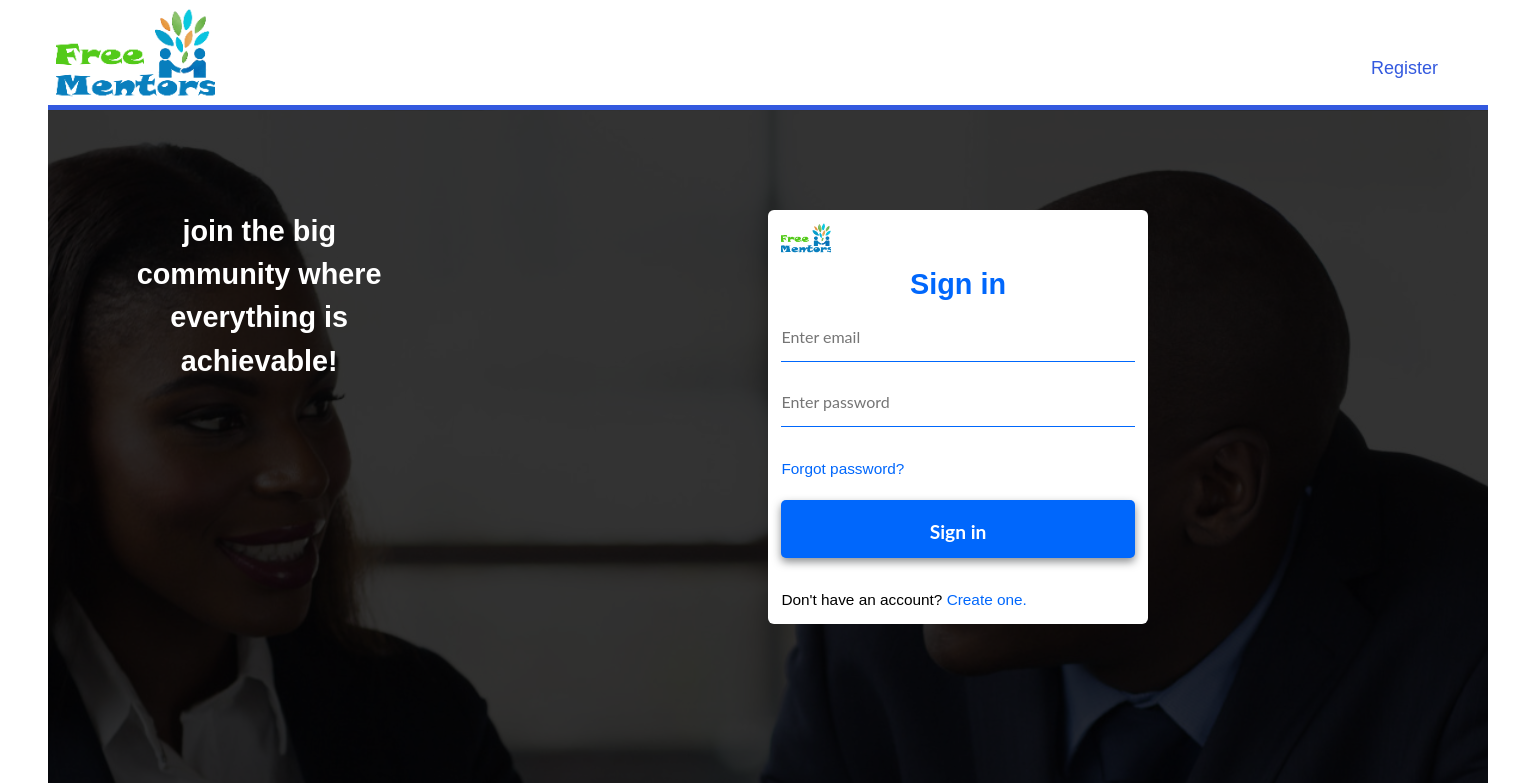
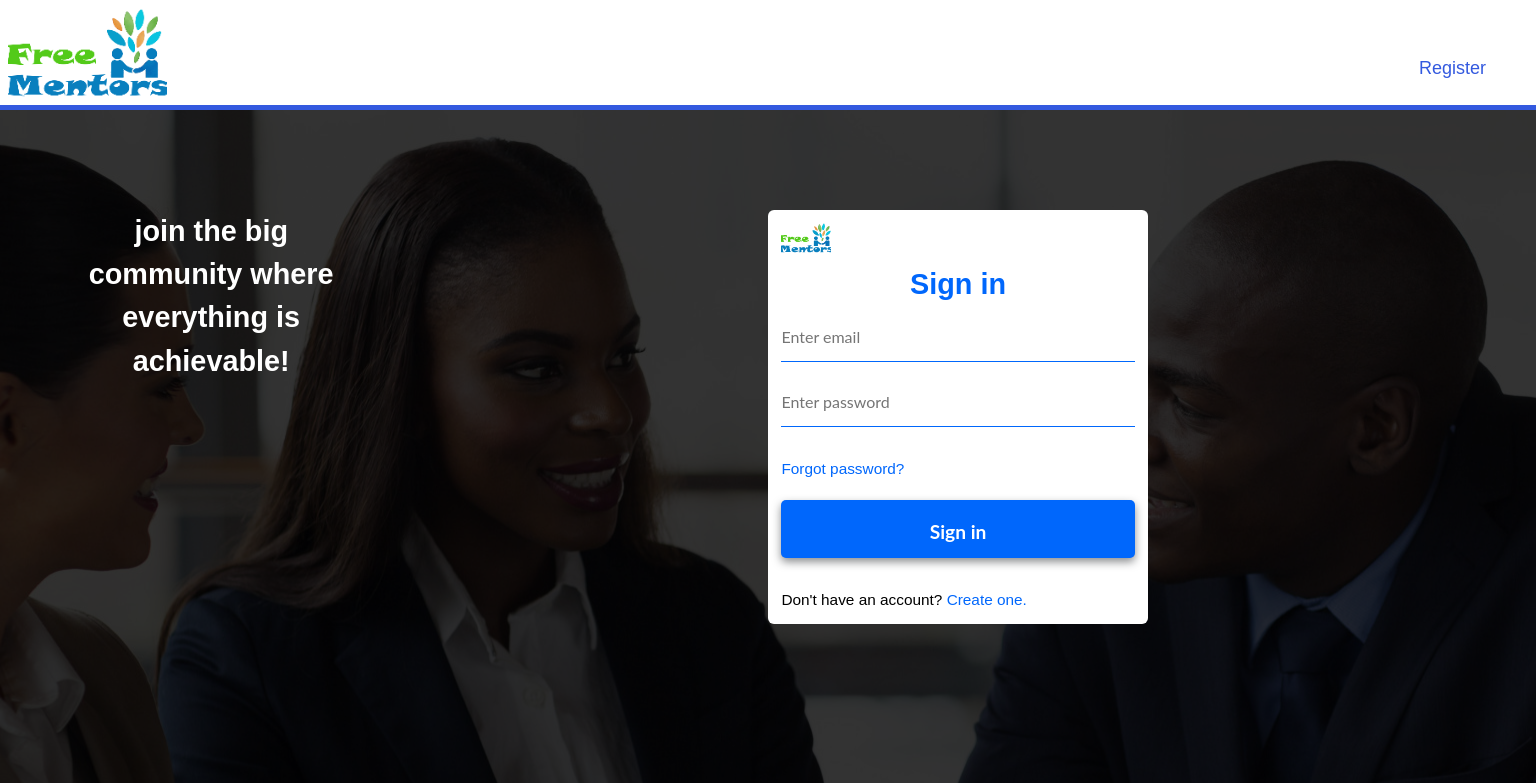
Before and after one commit to gadishimwe/Free-Mentors, a website: page UI/html/sign-in.html in a window 1536 px wide. Shown: the top 783 px of the page. Drawn offline with Linux system fonts and the light colour scheme.

Commit message:
Revert "#168393380 Fixing UI/UX based on feedback"

```diff
--- a/UI/css/admin.css
+++ b/UI/css/admin.css
@@ -4,9 +4,6 @@
     padding: 0;
     margin: 0;
     box-sizing: border-box;
-}
-html{
-    height: 100%;
 }
 h1,h3{
     color: #0d0d0d;
@@ -519,15 +516,3 @@ footer{
         margin-top: 40px;
     }
 }
-
-
-@media only screen and (min-width: 1440px){
-    body{
-         max-width: 1440px;
-         margin: auto;
-         min-height: 100%;
-         display: grid;
-         grid-template-rows: auto 1fr auto;
-
-     }
- }
--- a/UI/css/landing-page.css
+++ b/UI/css/landing-page.css
@@ -4,9 +4,6 @@
     padding: 0;
     margin: 0;
     box-sizing: border-box;
-}
-html{
-    height: 100%;
 }
 body{
     font-family: Arial, Helvetica, sans-serif;
@@ -274,6 +271,8 @@ footer{
         padding: 5px 10px;
     }
     .navigation a:hover{
+        border-radius: 2em;
+        box-shadow: 0 .5rem .3rem rgba(0, 0, 0, .3);
         background: unset;
     }
     .navigation a:active{
@@ -318,18 +317,3 @@ footer{
         margin-right: 20px;
     }
 }
-
-
-@media only screen and (min-width: 1440px){
-    body{
-         max-width: 1440px;
-         margin: auto;
-         min-height: 100%;
-         display: grid;
-         grid-template-rows: auto 1fr auto;
-
-      }
-      .sect1{
-         min-height: 700px;
-     }
- }
--- a/UI/css/mentor-homepage.css
+++ b/UI/css/mentor-homepage.css
@@ -4,9 +4,6 @@
     padding: 0;
     margin: 0;
     box-sizing: border-box;
-}
-html{
-    height: 100%;
 }
 h1,h3{
     color: #0d0d0d;
@@ -477,15 +474,3 @@ footer{
         padding-left: 40px;
     }
 }
-
-
-@media only screen and (min-width: 1440px){
-    body{
-         max-width: 1440px;
-         margin: auto;
-         min-height: 100%;
-         display: grid;
-         grid-template-rows: auto 1fr auto;
-
-     }
- }
--- a/UI/css/reset-password.css
+++ b/UI/css/reset-password.css
@@ -4,9 +4,6 @@
     padding: 0;
     margin: 0;
     box-sizing: border-box;
-}
-html{
-    height: 100%;
 }
 body{
     font-family: Arial, Helvetica, sans-serif;
@@ -95,6 +92,7 @@ header{
 .navigation a:hover{
     color: rgb(0, 230, 0);
     background: #0d418f;
+    box-shadow: -.3rem .5rem .2rem rgba(0, 0, 0, .2);
 }
 .navigation a:active{
     color: rgb(37, 158, 37);
@@ -103,8 +101,6 @@ header{
 /* Section area */
 section{
     background: url(../assets/join.jpg);
-    background-position: center;
-    background-size: cover;
 }
 .background{
     padding: .7rem;
@@ -262,6 +258,8 @@ footer{
         padding: 5px 10px;
     }
     .navigation a:hover{
+        border-radius: 2em;
+        box-shadow: 0 .5rem .3rem rgba(0, 0, 0, .3);
         background: unset;
     }
     .navigation a:active{
@@ -282,18 +280,3 @@ footer{
         margin-top: 50px;
     }
 }
-
-
-@media only screen and (min-width: 1440px){
-    body{
-         max-width: 1440px;
-         margin: auto;
-         min-height: 100%;
-         display: grid;
-         grid-template-rows: auto 1fr auto;
-
-     }
-     .background{
-        padding-bottom: 62vh;
-    }
- }
--- a/UI/css/sign-in.css
+++ b/UI/css/sign-in.css
@@ -4,9 +4,6 @@
     padding: 0;
     margin: 0;
     box-sizing: border-box;
-}
-html{
-    height: 100%;
 }
 body{
     font-family: Arial, Helvetica, sans-serif;
@@ -95,6 +92,7 @@ header{
 .navigation a:hover{
     color: rgb(0, 230, 0);
     background: #0d418f;
+    box-shadow: -.3rem .5rem .2rem rgba(0, 0, 0, .2);
 }
 .navigation a:active{
     color: rgb(37, 158, 37);
@@ -104,8 +102,6 @@ header{
 
 section{
     background: url(../assets/join.jpg);
-    background-position: center;
-    background-size: cover;
 }
 .background{
     padding: .7rem;
@@ -264,6 +260,8 @@ footer{
         padding: 5px 10px;
     }
     .navigation a:hover{
+        border-radius: 2em;
+        box-shadow: 0 .5rem .3rem rgba(0, 0, 0, .3);
         background: unset;
     }
     .navigation a:active{
@@ -284,18 +282,3 @@ footer{
         margin-top: 50px;
     }
 }
-
-
-@media only screen and (min-width: 1440px){
-    body{
-         max-width: 1440px;
-         margin: auto;
-         min-height: 100%;
-         display: grid;
-         grid-template-rows: auto 1fr auto;
-
-     }
-     .background{
-        padding-bottom: 60vh;
-    }
- }
--- a/UI/css/sign-up.css
+++ b/UI/css/sign-up.css
@@ -4,9 +4,6 @@
     padding: 0;
     margin: 0;
     box-sizing: border-box;
-}
-html{
-    height: 100%;
 }
 body{
     font-family: Arial, Helvetica, sans-serif;
@@ -95,6 +92,7 @@ header{
 .navigation a:hover{
     color: rgb(0, 230, 0);
     background: #0d418f;
+    box-shadow: -.3rem .5rem .2rem rgba(0, 0, 0, .2);
 }
 .navigation a:active{
     color: rgb(37, 158, 37);
@@ -103,8 +101,6 @@ header{
 /* Section area */
 section{
     background: url(../assets/join.jpg);
-    background-position: center;
-    background-size: cover;
 }
 .background{
     padding: .7rem;
@@ -262,6 +258,8 @@ footer{
         padding: 5px 10px;
     }
     .navigation a:hover{
+        border-radius: 2em;
+        box-shadow: 0 .5rem .3rem rgba(0, 0, 0, .3);
         background: unset;
     }
     .navigation a:active{
@@ -282,19 +280,3 @@ footer{
         margin-top: 50px;
     }
 }
-
-
-@media only screen and (min-width: 1440px){
-    body{
-         max-width: 1440px;
-         margin: auto;
-         min-height: 100%;
-         display: grid;
-         grid-template-rows: auto 1fr auto;
-
-     }
-     .background{
-        padding-bottom: 55vh;
-    }
-
- }
--- a/UI/css/specific-mentor.css
+++ b/UI/css/specific-mentor.css
@@ -4,9 +4,6 @@
     padding: 0;
     margin: 0;
     box-sizing: border-box;
-}
-html{
-    height: 100%;
 }
 h1,h3,b{
     color: #0d0d0d;
@@ -538,14 +535,3 @@ footer{
         width: 50%;
     }
 }
-
-@media only screen and (min-width: 1440px){
-    body{
-         max-width: 1440px;
-         margin: auto;
-         min-height: 100%;
-         display: grid;
-         grid-template-rows: auto 1fr auto;
-
-     }
- }
--- a/UI/css/user-homepage.css
+++ b/UI/css/user-homepage.css
@@ -4,9 +4,6 @@
     padding: 0;
     margin: 0;
     box-sizing: border-box;
-}
-html{
-    height: 100%;
 }
 h1,h3{
     color: #0d0d0d;
@@ -414,15 +411,3 @@ footer{
         padding: 20px;
     }
 }
-
-
-@media only screen and (min-width: 1440px){
-    body{
-         max-width: 1440px;
-         margin: auto;
-         min-height: 100%;
-         display: grid;
-         grid-template-rows: auto 1fr auto;
-
-     }
- }
```
Also changed, not shown: .travis.yml.
